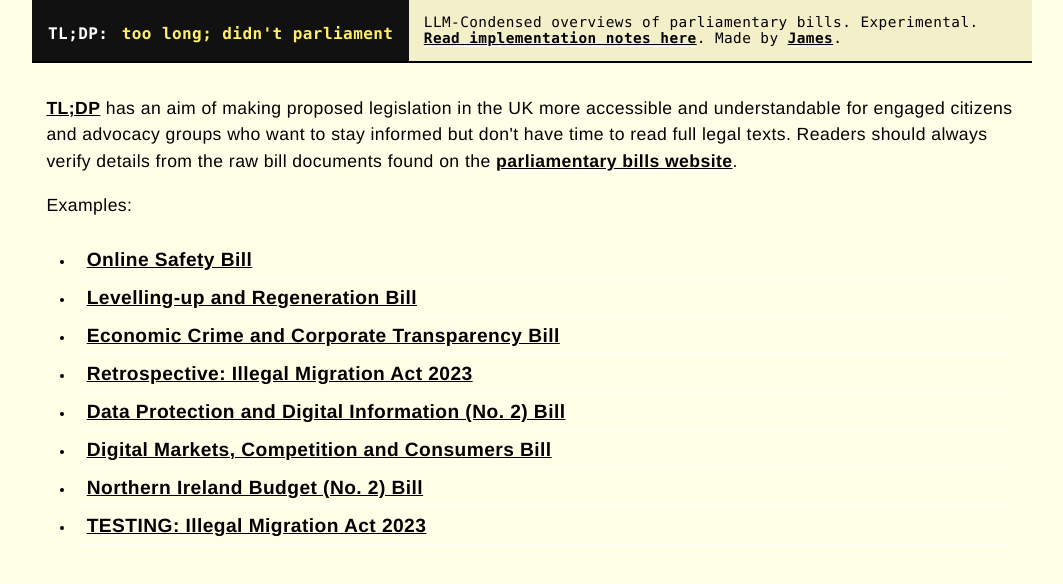
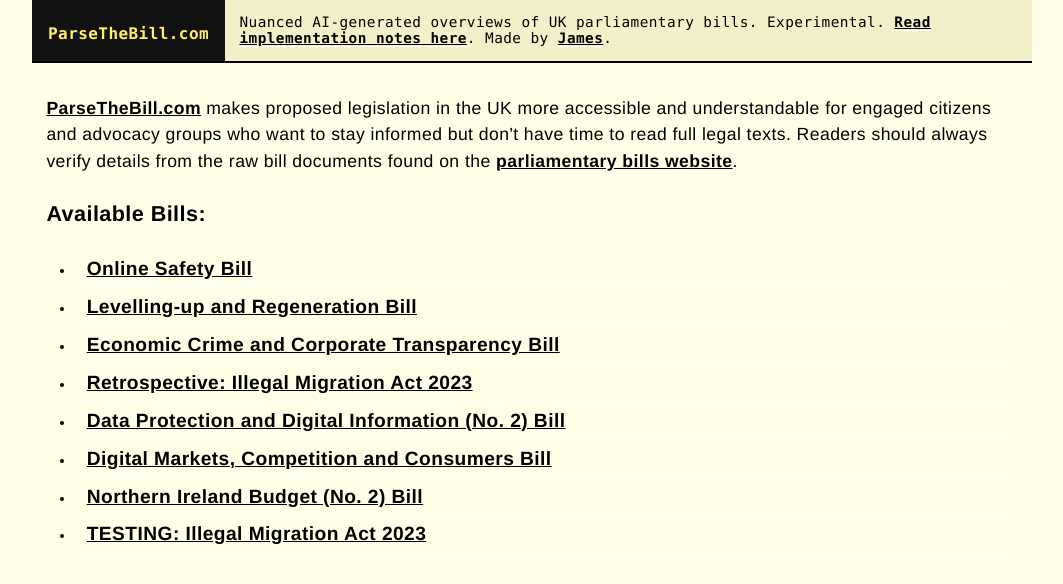
Before and after one commit to padolsey/lewis, a Next.js app: page / in a window 1280 px wide. Shown: the top 584 px of the page, without its empty margins (108-1171 px from the left). Built offline with nearby package versions, Linux system fonts and the light colour scheme.

Commit message:
ParseTheBill name change

```diff
--- a/components/Page.js
+++ b/components/Page.js
@@ -6,12 +6,12 @@
       <header>
         <h1>
           <a href="/">
-            <span>TL;DP:</span> too long; didn't parliament
+            ParseTheBill.com
           </a>
         </h1>
 
         <p>
-          LLM-Condensed overviews of parliamentary bills. Experimental. <a href="https://medium.com/@padolsey/using-llms-to-parse-and-understand-proposed-legislation-9eec469d9830">Read implementation notes here</a>. Made by <a href="https://j11y.io">James</a>.
+          Nuanced AI-generated overviews of UK parliamentary bills. Experimental. <a href="https://medium.com/@padolsey/using-llms-to-parse-and-understand-proposed-legislation-9eec469d9830">Read implementation notes here</a>. Made by <a href="https://j11y.io">James</a>.
         </p>
       </header>
       <main className={className}>{children}</main>
--- a/pages/bills/[id].js
+++ b/pages/bills/[id].js
@@ -51,8 +51,6 @@
 
 export default function Bill({ bill }) {
 
-  // console.log('>>>>>bill', bill);
-
   const rawSearchable = bill.rawSearchable;
   const rawBill = bill.raw;
 
@@ -66,7 +64,7 @@
     <Page className={styles.main}>
 
       <Head>
-        <title>{`TL;DP: ${bill.apiData.shortTitle}`}</title>
+        <title>{`ParseTheBill.com: ${bill.apiData.shortTitle}`}</title>
       </Head>
 
       <div>
--- a/pages/index.js
+++ b/pages/index.js
@@ -9,14 +9,14 @@
       <Page className={styles.main}>
 
         <Head>
-          <title>TL;DP: Too Long; Didn't Parliament.</title>
+          <title>Parse The Bill</title>
         </Head>
 
         <section>
 
-          <p><strong><a href="/">TL;DP</a></strong> has an aim of making proposed legislation in the UK more accessible and understandable for engaged citizens and advocacy groups who want to stay informed but don't have time to read full legal texts. Readers should always verify details from the raw bill documents found on the <a href="https://bills.parliament.uk/">parliamentary bills website</a>.</p>
+          <p><strong><a href="/" title="Parse The Bill">ParseTheBill.com</a></strong> makes proposed legislation in the UK more accessible and understandable for engaged citizens and advocacy groups who want to stay informed but don't have time to read full legal texts. Readers should always verify details from the raw bill documents found on the <a href="https://bills.parliament.uk/">parliamentary bills website</a>.</p>
 
-          <p>Examples:</p>
+          <h2>Available Bills:</h2>
 
           <ul>
               {bills.map((doc, index) => (
--- a/styles/Home.module.scss
+++ b/styles/Home.module.scss
@@ -6,6 +6,10 @@
 
   p, ul li {
     line-height: 1.5em;
+  }
+
+  h2 {
+    padding-top: .4em;
   }
 
   p {
```
